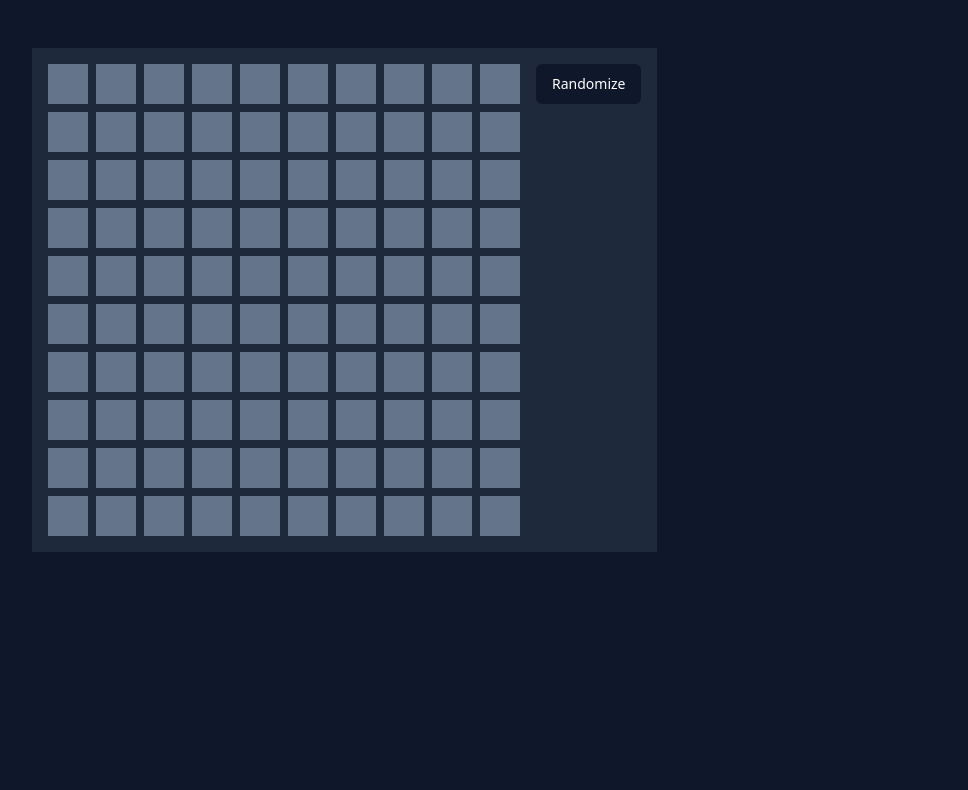
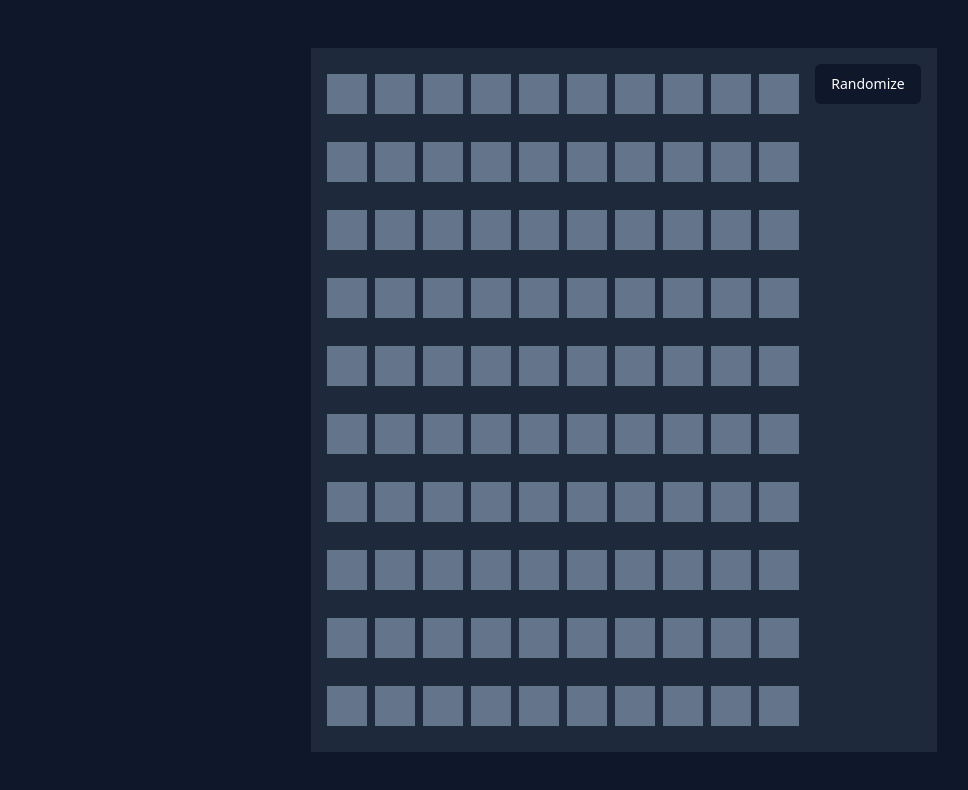
Before and after one commit to wellserrano/conwaysgol, a Next.js app: page / in a window 1280 px wide. Shown: the top 790 px of the page, without its empty margins (16-984 px from the left). Built offline with nearby package versions, Linux system fonts and the light colour scheme.

Commit message:
feat: Board component

```diff
--- /dev/null
+++ b/src/app/components/Board.tsx
@@ -0,0 +1,85 @@
+'use client'
+
+import { useState, useEffect, forwardRef, HTMLAttributes } from 'react'
+import { cva, VariantProps } from 'class-variance-authority'
+import { cn } from '../../lib/utils/cn'
+import { Grid } from '@/models/Grid'
+import RandomizeButton from './RandomizeButton'
+import clsx from 'clsx'
+
+
+
+const boardVariants = cva(
+ `w-full flex flex-row`,
+ {
+  variants: {
+    variant: {
+      opt1: 'test1',
+      opt2: 'test2',
+    },
+  },
+  defaultVariants: {
+    variant: 'opt1'
+  }
+ }
+)
+
+interface BoardProps
+extends VariantProps<typeof boardVariants>, HTMLAttributes<HTMLDivElement> {}
+
+const Board = forwardRef<HTMLDivElement, BoardProps>(
+({className, ...props}, ref) => {
+  const [gridArray, setGridArray] = useState<boolean[][] | null>(null)
+
+  const grid = new Grid(10,10)
+
+  const { columns, matrix } = grid.getGridSpecs()
+
+  const shuffleGrid = () => {
+    const newMatrix = grid.randomize()
+    setGridArray(newMatrix)
+  }
+
+  useEffect(() => {
+    console.log('effec')
+    setGridArray(matrix)
+  // eslint-disable-next-line react-hooks/exhaustive-deps
+  }, [])
+
+
+  return (
+    <div className={cn(boardVariants({ className }))}
+    ref={ ref }
+    {...props}
+    >
+      <div
+        className='grid max-w-fit min-w-max justify-items-center items-center gap-2 gap-x-2'
+        style={{gridTemplateColumns: `repeat(${columns},minmax(0,1fr))`}}
+      >
+        {
+          gridArray &&
+          gridArray.map( (row, i) => {
+            return row.map( (col, j) => {
+              return (
+                <div
+                  key={String(i)+String(j)}
+                  className={clsx(
+                    ["w-10 h-10", {
+                      "bg-red-700" : col,
+                      "bg-slate-500" : !col
+                    }]
+                  )}>
+                </div>
+              )
+            })
+          })
+        }
+      </div>
+      <RandomizeButton className='ml-4' onClick={ shuffleGrid } title='Randomize' />
+    </div>
+  )
+})
+
+Board.displayName = 'Board'
+
+export {Board}
--- a/src/app/models/grid.tsx
+++ b/src/app/models/grid.tsx
@@ -1,25 +1,28 @@
 import clsx from "clsx";
+import { RefObject, createRef } from "react";
+
 
 export class Grid {
 
   public readonly rows: number;
   public readonly columns: number;
   public readonly grid: boolean[][];
-  public readonly func: () => void
+  public readonly gridRef: RefObject<Grid>
 
   constructor(rows: number, columns: number) {
     this.rows = rows
     this.columns = columns
     this.grid = new Array(rows).fill(false).map(() => new Array(columns).fill(false))
-    this.func = () => this.randomize()
+    this.gridRef = createRef()
   }
 
-  public getRows(): number {
-    return this.rows;
-  }
-
-  public getColumns(): number {
-    return this.columns;
+  public getGridSpecs() {
+    return  {
+      columns: this.columns,
+      rows: this.rows,
+      matrix: this.grid,
+      gridRef: this.gridRef
+    }
   }
 
   public isAlive(row: number, column: number): boolean {
@@ -30,16 +33,19 @@ export class Grid {
     this.grid[row][column] = alive;
   }
 
-  public randomize(): void {
+  public randomize(): boolean[][] {
+    console.log('shuffling...')
     for (let i = 0; i < this.rows; i++) {
       for (let j = 0; j < this.columns; j++) {
         this.grid[i][j] = Math.floor(Math.random() * 2) === 1 ? true : false;
       }
     }
+
+    return this.grid
   }
 
   public renderGrid() {
-    console.log('rendering grid...', {columns: this.columns, rows: this.rows})
+    console.log('rendering grid...', {columns: this.columns, rows: this.rows, grid: this.grid})
     return (
         <div
           className='grid max-w-fit min-w-max justify-items-center items-center gap-2 gap-x-2'
--- a/src/app/page.tsx
+++ b/src/app/page.tsx
@@ -1,28 +1,13 @@
-import Image from 'next/image'
-import { Inter } from 'next/font/google'
-
-import { Grid } from './models/Grid'
-import { Button } from './components/Button'
-import RandomizeButton from './components/RandomizeButton'
-
-const inter = Inter({ subsets: ['latin'] })
-
+import { Board } from '@/components/Board'
 
 export default function Home() {
-  const grid = new Grid(10,10)
-
-  const gridArray = grid.grid
-
-
-  function shuffleGrid() {
-    console.log('cheg')
-  }
 
   return (
-    <main className="w-full h-screen bg-slate-900 p-12">
-      <div className='flex w-fit justify-center p-4 bg-slate-800'>
-        {grid.renderGrid()}
-        <Button className='ml-4' title='Randomize' />
+    <main className="flex justify-center w-full h-screen bg-slate-900 p-12">
+      <div className='flex w-fit justify-center p-4 bg-slate-800 border-sm'>
+
+        <Board />
+
       </div>
     </main>
   )
```
